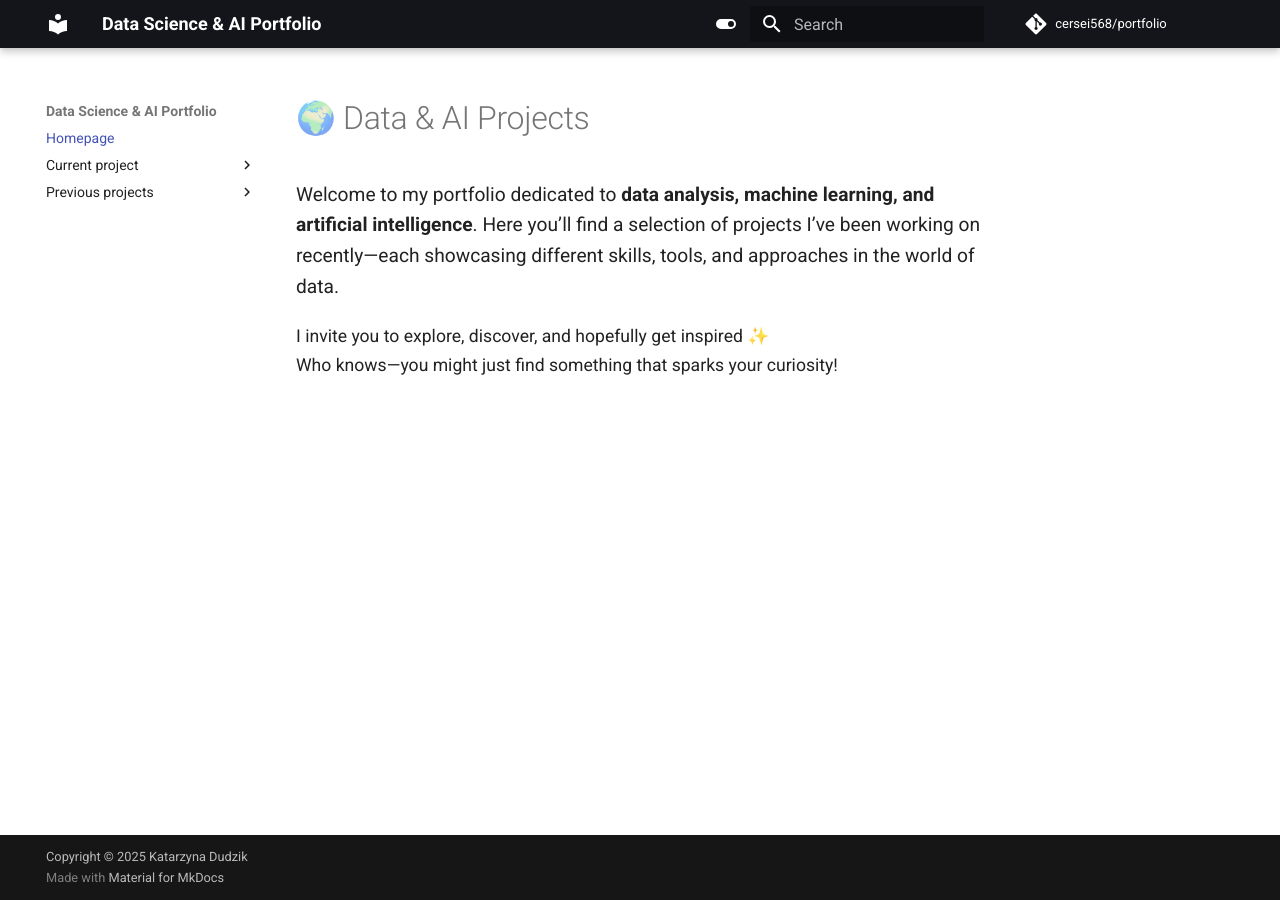
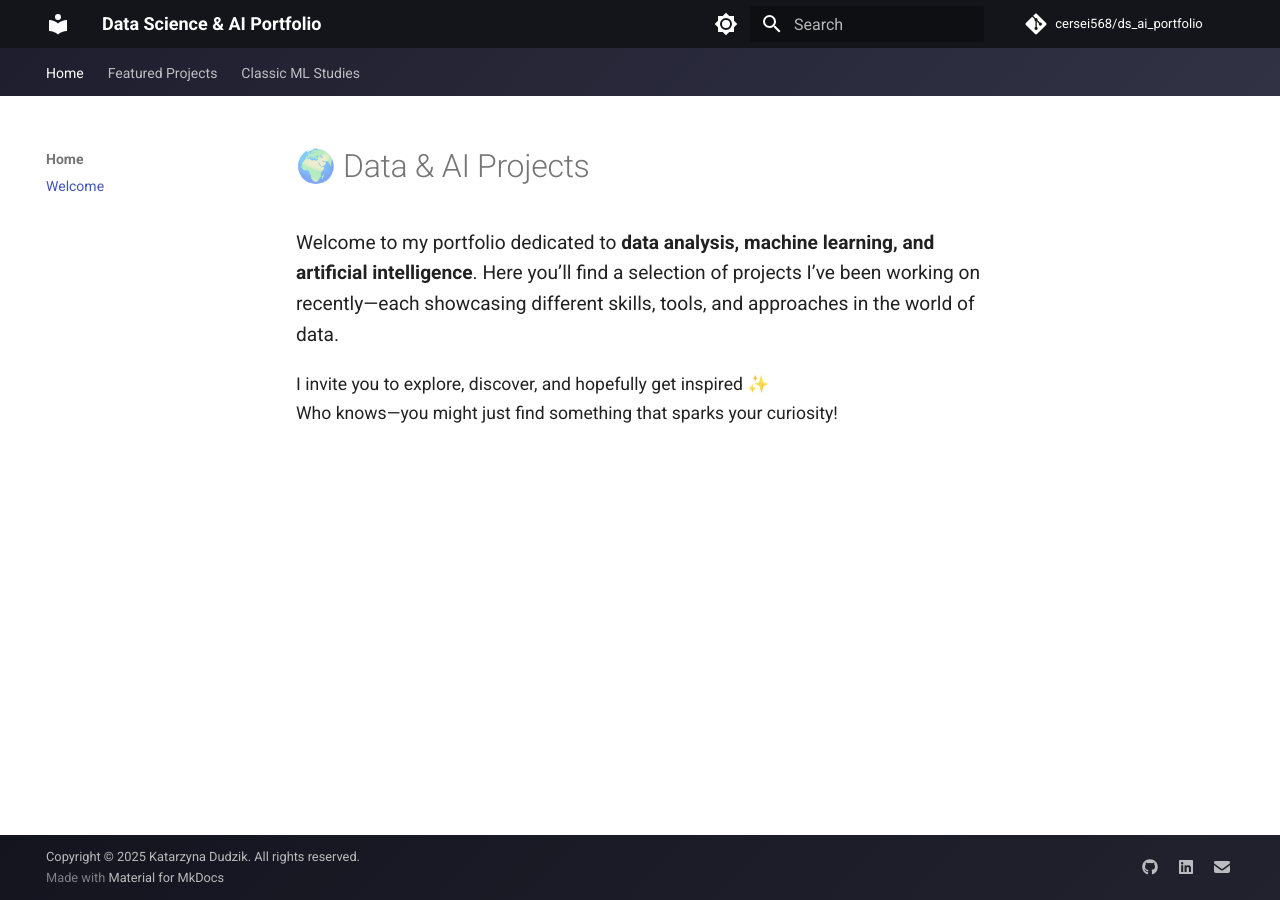
Before and after one commit to cersei568/portfolio, an MkDocs documentation site: the page built from docs/index.md, in a window 1280 px wide. Built offline with MkDocs 1.6.1 and Material for MkDocs 9.7.7, drawn with Linux system fonts in a browser that asks for light colours; comment, search, counter and statistics services are not loaded.

Commit message:
adding visual improvements

```diff
--- /dev/null
+++ b/docs/stylesheets/extra.css
@@ -0,0 +1,141 @@
+/* Premium styling for Data Science Portfolio */
+
+:root {
+  --md-primary-fg-color: #000000;
+  --md-primary-fg-color--light: #333333;
+  --md-accent-fg-color: #00bcd4;
+  --gradient-primary: linear-gradient(135deg, #667eea 0%, #764ba2 100%);
+  --gradient-accent: linear-gradient(135deg, #f093fb 0%, #f5576c 100%);
+  --shadow-premium: 0 10px 30px rgba(0,0,0,0.1);
+}
+
+/* Hero section styling */
+.hero-section {
+  background: var(--gradient-primary);
+  color: white;
+  padding: 4rem 2rem;
+  text-align: center;
+  border-radius: 1rem;
+  margin: 2rem 0;
+  box-shadow: var(--shadow-premium);
+}
+
+.hero-title {
+  font-size: 3rem;
+  font-weight: 700;
+  margin-bottom: 1rem;
+  text-shadow: 2px 2px 4px rgba(0,0,0,0.3);
+}
+
+.hero-subtitle {
+  font-size: 1.2rem;
+  opacity: 0.9;
+  max-width: 600px;
+  margin: 0 auto;
+}
+
+/* Project cards */
+.project-grid {
+  display: grid;
+  grid-template-columns: repeat(auto-fit, minmax(300px, 1fr));
+  gap: 2rem;
+  margin: 2rem 0;
+}
+
+.project-card {
+  background: white;
+  border-radius: 1rem;
+  padding: 2rem;
+  box-shadow: var(--shadow-premium);
+  transition: transform 0.3s ease, box-shadow 0.3s ease;
+  border-left: 4px solid var(--md-accent-fg-color);
+}
+
+.project-card:hover {
+  transform: translateY(-5px);
+  box-shadow: 0 20px 40px rgba(0,0,0,0.15);
+}
+
+/* Skill badges */
+.skill-badge {
+  display: inline-block;
+  background: var(--gradient-accent);
+  color: white;
+  padding: 0.5rem 1rem;
+  border-radius: 2rem;
+  margin: 0.25rem;
+  font-size: 0.9rem;
+  font-weight: 500;
+  text-decoration: none;
+}
+
+/* Statistics section */
+.stats-container {
+  display: flex;
+  justify-content: space-around;
+  flex-wrap: wrap;
+  margin: 2rem 0;
+  gap: 1rem;
+}
+
+.stat-item {
+  text-align: center;
+  padding: 1.5rem;
+  background: white;
+  border-radius: 1rem;
+  box-shadow: var(--shadow-premium);
+  min-width: 150px;
+}
+
+.stat-number {
+  font-size: 2.5rem;
+  font-weight: 700;
+  color: var(--md-accent-fg-color);
+  display: block;
+}
+
+.stat-label {
+  font-size: 0.9rem;
+  color: #666;
+  margin-top: 0.5rem;
+}
+
+/* Code blocks enhancement */
+.highlight {
+  border-radius: 0.5rem;
+  overflow: hidden;
+  box-shadow: 0 4px 12px rgba(0,0,0,0.1);
+}
+
+/* Navigation enhancements */
+.md-tabs {
+  background: linear-gradient(135deg, #1e1e2e 0%, #313244 100%);
+}
+
+.md-tabs__item {
+  transition: all 0.3s ease;
+}
+
+.md-tabs__item:hover {
+  background: rgba(255,255,255,0.1);
+}
+
+/* Footer styling */
+.md-footer {
+  background: linear-gradient(135deg, #1e1e2e 0%, #313244 100%);
+}
+
+/* Responsive design */
+@media screen and (max-width: 768px) {
+  .hero-title {
+    font-size: 2rem;
+  }
+
+  .project-grid {
+    grid-template-columns: 1fr;
+  }
+
+  .stats-container {
+    flex-direction: column;
+  }
+}
--- a/mkdocs.yml
+++ b/mkdocs.yml
@@ -1,46 +1,132 @@
+# Site Configuration
 site_name: Data Science & AI Portfolio
 site_author: Katarzyna Dudzik
 site_description: >-
   Welcome to my Data Science and AI portfolio - a curated collection of projects
   showcasing machine learning, data analysis, and artificial intelligence solutions.
 
-Repository:
-repo_name: cersei568/portfolio
-repo_url: https://github.com/cersei568/portfolio
+site_url: https://cersei568.github.io/ds_ai_portfolio
+
+# Repository
+repo_name: cersei568/ds_ai_portfolio
+repo_url: https://github.com/cersei568/ds_ai_portfolio
+edit_uri: edit/main/docs/
 
 # Copyright
-copyright: Copyright &copy; 2025 Katarzyna Dudzik
+copyright: Copyright &copy; 2025 Katarzyna Dudzik. All rights reserved.
 
 # Configuration
 theme:
   name: material
+  # custom_dir: overrides  # Removed this line
+
+  # Language and fonts
+  language: en
 
   # Color palette with elegant gradients
   palette:
-    # Light mode
+    # Light mode - Elegant professional
     - scheme: default
       primary: black
       accent: cyan
       toggle:
-        icon: material/toggle-switch
+        icon: material/brightness-7
         name: Switch to dark mode
 
-    # Dark mode
+    # Dark mode - Modern tech
     - scheme: slate
       primary: cyan
       accent: blue
       toggle:
-        icon: material/toggle-switch-off-outline
+        icon: material/brightness-4
         name: Switch to light mode
 
+  # Typography
+  font:
+    text: Roboto
+    code: Roboto Mono
+
+  # Logo and favicon (optional - comment out if files don't exist)
+  # logo: assets/logo.png
+  # favicon: assets/favicon.png
+
+  # Features
+  features:
+    # Navigation
+    - navigation.instant
+    - navigation.tracking
+    - navigation.tabs
+    - navigation.sections
+    - navigation.expand
+    - navigation.top
+
+    # Table of contents
+    - toc.follow
+
+    # Search
+    - search.suggest
+    - search.highlight
+
+    # Content
+    - content.code.copy
+    - content.code.annotate
+    - content.tabs.link
+
+# Simplified Navigation
 nav:
-- Homepage: index.md
-- Current project:
-  - "Ebook Writer": ebook_writer/index.md
+  - Home:
+    - Welcome: index.md
 
-- Previous projects:
-  - "AI Explorer": ai_explorer/index.md
-  - "Health Risk Predictor": personalized_health_risk_predictor/index.md
-  - "Iris": iris/index.md
-  - "Titanic": titanic/index.md
-  - "Insurance Charge Predictor": insurance_charge_predictor/index.md
+  - Featured Projects:
+    - "🚀 EBook AI Writer": ebook_writer/index.md
+    - "🤖 AI Explorer": ai_explorer/index.md
+    - "🏥 Health Risk Predictor": personalized_health_risk_predictor/index.md
+    - "💰 Insurance Charge Predictor": insurance_charge_predictor/index.md
+
+  - Classic ML Studies:
+    - "🌸 Iris Classification": iris/index.md
+    - "🚢 Titanic Survival": titanic/index.md
+
+# Simplified Plugins
+plugins:
+  - search
+
+# Basic Markdown Extensions
+markdown_extensions:
+  - admonition
+  - attr_list
+  - def_list
+  - footnotes
+  - md_in_html
+  - toc:
+      permalink: true
+  - tables
+  - pymdownx.details
+  - pymdownx.emoji:
+      emoji_index: !!python/name:material.extensions.emoji.twemoji
+      emoji_generator: !!python/name:material.extensions.emoji.to_svg
+  - pymdownx.highlight:
+      anchor_linenums: true
+  - pymdownx.inlinehilite
+  - pymdownx.superfences
+  - pymdownx.tabbed:
+      alternate_style: true
+  - pymdownx.tasklist:
+      custom_checkbox: true
+
+# Extra CSS (only if files exist)
+extra_css:
+  - stylesheets/extra.css
+
+# Social links
+extra:
+  social:
+    - icon: fontawesome/brands/github
+      link: https://github.com/cersei568
+      name: GitHub Profile
+    - icon: fontawesome/brands/linkedin
+      link: https://linkedin.com/in/katarzyna-dudzik
+      name: LinkedIn Profile
+    - icon: fontawesome/solid/envelope
+      link: mailto:your-email@example.com
+      name: Send Email
```
Also changed, not shown: 1 other file.
